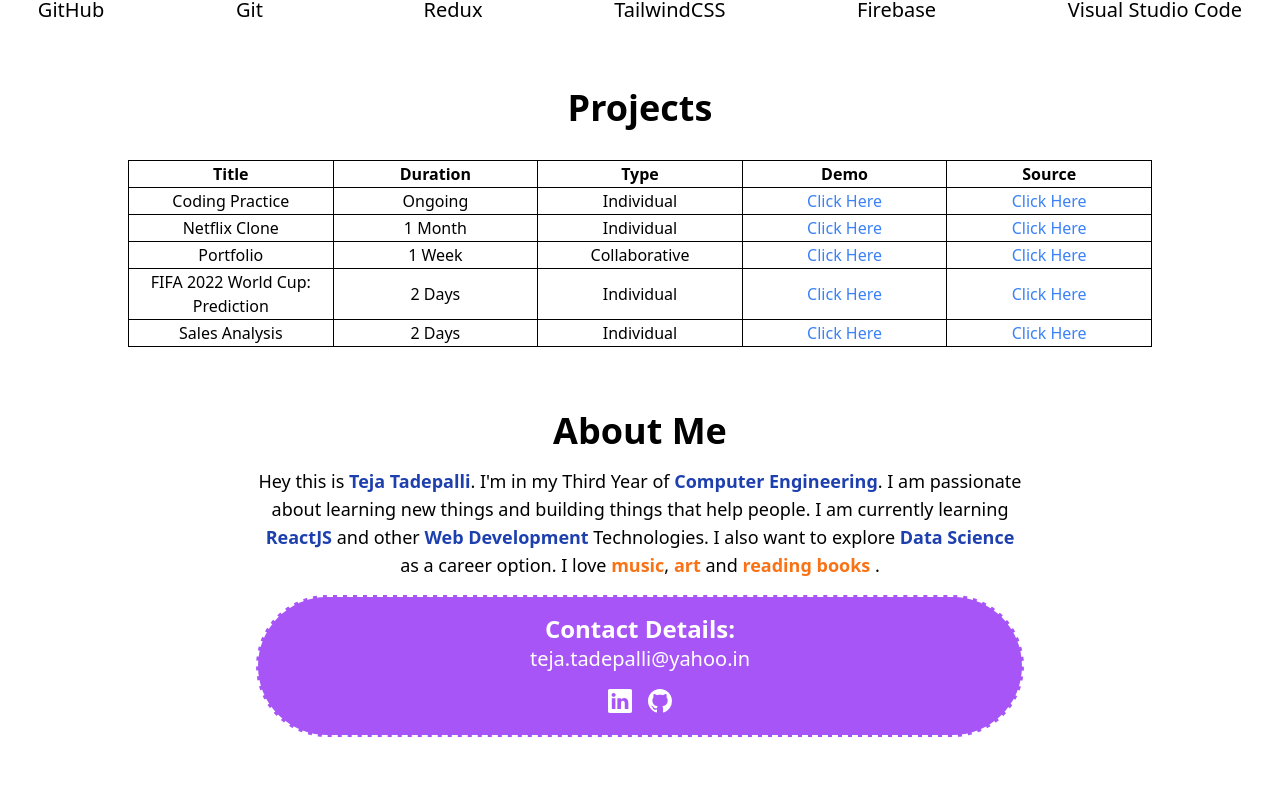
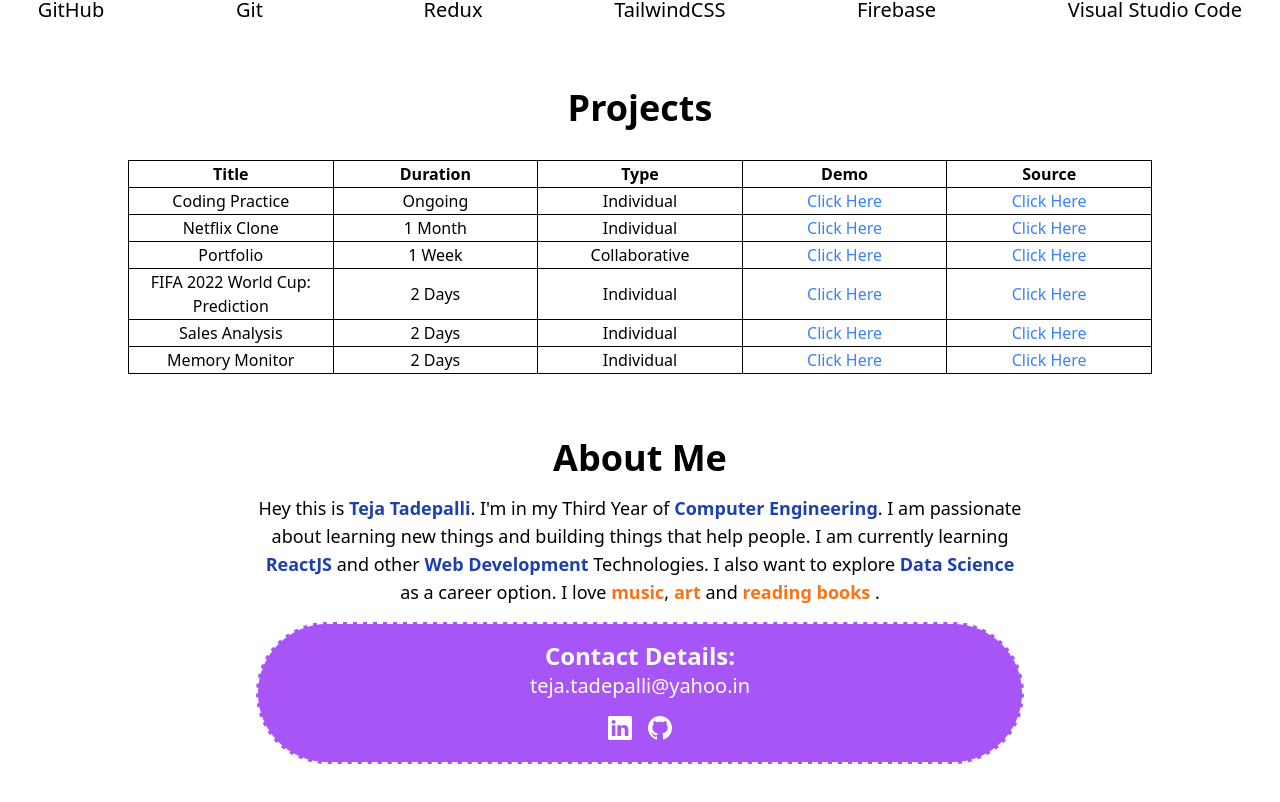
Before and after one commit to TejaTadepalli/My-Portfolio, a React (Create React App) app: page /projects in a window 1280 px wide. Shown: the part 680-1482 px from the top of the page. Before the commit the page ends 1457 px from the top, so only its background shows below. Built offline with nearby package versions, Linux system fonts and the light colour scheme.

Commit message:
Update Projects.js

```diff
--- a/src/components/Projects.js
+++ b/src/components/Projects.js
@@ -34,6 +34,13 @@
             type:"Individual",
             demo:"https://github.com/TejaTadepalli/Sales-Analysis/blob/main/SalesAnalysis.ipynb",
             code:"https://github.com/TejaTadepalli/Sales-Analysis",
+        },
+        {
+            title:"Memory Monitor",
+            duration:"2 Days",
+            type:"Individual",
+            demo:"https://github.com/TejaTadepalli/Memory-Monitor",
+            code:"https://github.com/TejaTadepalli/Memory-Monitor",
         },
     ];
 
```
